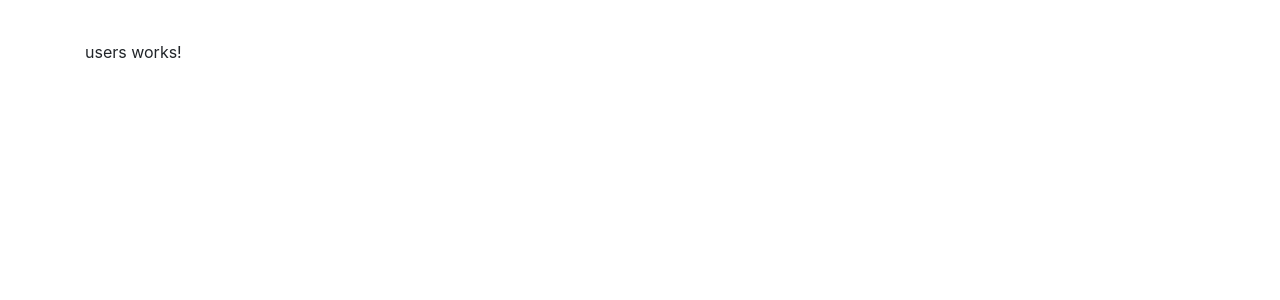
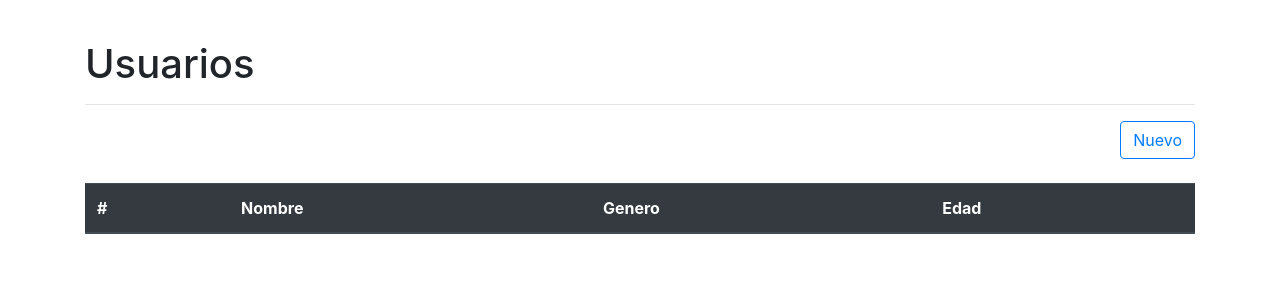
Before and after one commit to Deshrimp/acsa-users-test, an Angular app in the folder users-crud/: page /users in a window 1280 px wide. Shown: the top 300 px of the page. Built offline with nearby package versions, Linux system fonts and the light colour scheme.

Commit message:
About to link routing

```diff
--- a/users-crud/src/app/components/users/user.component.html
+++ b/users-crud/src/app/components/users/user.component.html
@@ -1,3 +1,62 @@
-<p>
-  user works!
-</p>
+<h3>Usuario <small>nombre...</small></h3>
+<hr />
+<div class="row animated fadeIn fast">
+  <div class="col-md-12">
+    <form (ngSubmit)="guardar()" #forma="ngForm">
+      <div class="form-group">
+        <label>Nombre</label>
+        <input
+          [(ngModel)]="user.name"
+          name="name"
+          type="text"
+          name=""
+          class="form-control"
+          placeholder="Nombre"
+          required
+        />
+      </div>
+      <div class="form-group">
+        <label>Genero</label>
+        <select
+          [(ngModel)]="user.gender"
+          name="gender"
+          class="form-control"
+          name=""
+        >
+          <option value="M">Hombre</option>
+          <option value="F">Mujer</option>
+        </select>
+      </div>
+      <div class="form-group">
+        <label>Edad</label>
+        <br />
+        <input
+          [(ngModel)]="user.age"
+          name="age"
+          type="number"
+          name="quantity"
+          min="10"
+          max="90"
+        />
+      </div>
+      <div class="form-group">
+        <div class="row">
+          <div class="col-6">
+            <button
+              [disabled]="!forma.valid"
+              type="submit"
+              class="btn btn-outline-primary"
+            >
+              Guardar
+            </button>
+          </div>
+          <div class="col-6">
+            <button [routerLink]="['/users']" class="btn btn-outline-danger">
+              Regresar
+            </button>
+          </div>
+        </div>
+      </div>
+    </form>
+  </div>
+</div>
--- a/users-crud/src/app/components/users/user.component.ts
+++ b/users-crud/src/app/components/users/user.component.ts
@@ -1,15 +1,28 @@
-import { Component, OnInit } from '@angular/core';
+import { Component, OnInit } from "@angular/core"
+import { NgForm, FormsModule } from "@angular/forms"
+import { Router, ActivatedRoute } from "@angular/router"
+import { User } from "../../interfaces/user.interface"
 
 @Component({
-  selector: 'app-user',
-  templateUrl: './user.component.html',
+  selector: "app-user",
+  templateUrl: "./user.component.html",
   styles: []
 })
 export class UserComponent implements OnInit {
+  user: User = {
+    name: "",
+    age: 0,
+    gender: "",
+    password: "",
+    code: "",
+    role: "",
+    id: 0
+  }
+  constructor() {}
 
-  constructor() { }
+  ngOnInit() {}
 
-  ngOnInit() {
+  guardar() {
+    console.log(this.user)
   }
-
 }
--- a/users-crud/src/app/components/users/users.component.html
+++ b/users-crud/src/app/components/users/users.component.html
@@ -1,3 +1,39 @@
-<p>
-  users works!
-</p>
+<h1>Usuarios</h1>
+<hr />
+<div class="row">
+  <div class="col-md-12 text-right">
+    <button
+      [routerLink]="['/user', 'nuevo']"
+      class="btn btn-outline-primary"
+      type="button"
+      name="button"
+    >
+      Nuevo
+    </button>
+  </div>
+</div>
+<br />
+<div class="row animated fadeIn fast">
+  <div class="col-md-12">
+    <div class="table-responsive">
+      <table class="table">
+        <thead class="thead-dark">
+          <tr>
+            <th scope="col">#</th>
+            <th scope="col">Nombre</th>
+            <th scope="col">Genero</th>
+            <th scope="col">Edad</th>
+          </tr>
+        </thead>
+        <tbody>
+          <tr>
+            <td></td>
+            <td></td>
+            <td></td>
+            <td></td>
+          </tr>
+        </tbody>
+      </table>
+    </div>
+  </div>
+</div>
--- /dev/null
+++ b/users-crud/src/app/services/users.service.ts
@@ -0,0 +1,9 @@
+import { Injectable } from '@angular/core';
+
+@Injectable({
+  providedIn: 'root'
+})
+export class UsersService {
+
+  constructor() { }
+}
--- a/users-crud/src/styles.css
+++ b/users-crud/src/styles.css
@@ -2,6 +2,7 @@
   margin-top: 40px;
   margin-bottom: 150px;
 }
+
 .puntero {
   cursor: pointer;
 }
@@ -10,10 +11,11 @@
   width: 120px;
 }
 
+/* Animaciones */
 .animated {
   -webkit-animation-duration: 1s;
   animation-duration: 1s;
-  -webkit-animation-iteration-count: both;
+  -webkit-animation-fill-mode: both;
   animation-fill-mode: both;
 }
 
@@ -23,3 +25,17 @@
   -webkit-animation-fill-mode: both;
   animation-fill-mode: both;
 }
+
+@keyframes fadeIn {
+  from {
+    opacity: 0;
+  }
+
+  to {
+    opacity: 1;
+  }
+}
+
+.fadeIn {
+  animation-name: fadeIn;
+}
```
Also changed, not shown: users-crud/src/app/app.module.ts (+4 -3 lines), users-crud/src/app/interfaces/user.interface.ts (added, +9 -0 lines).
